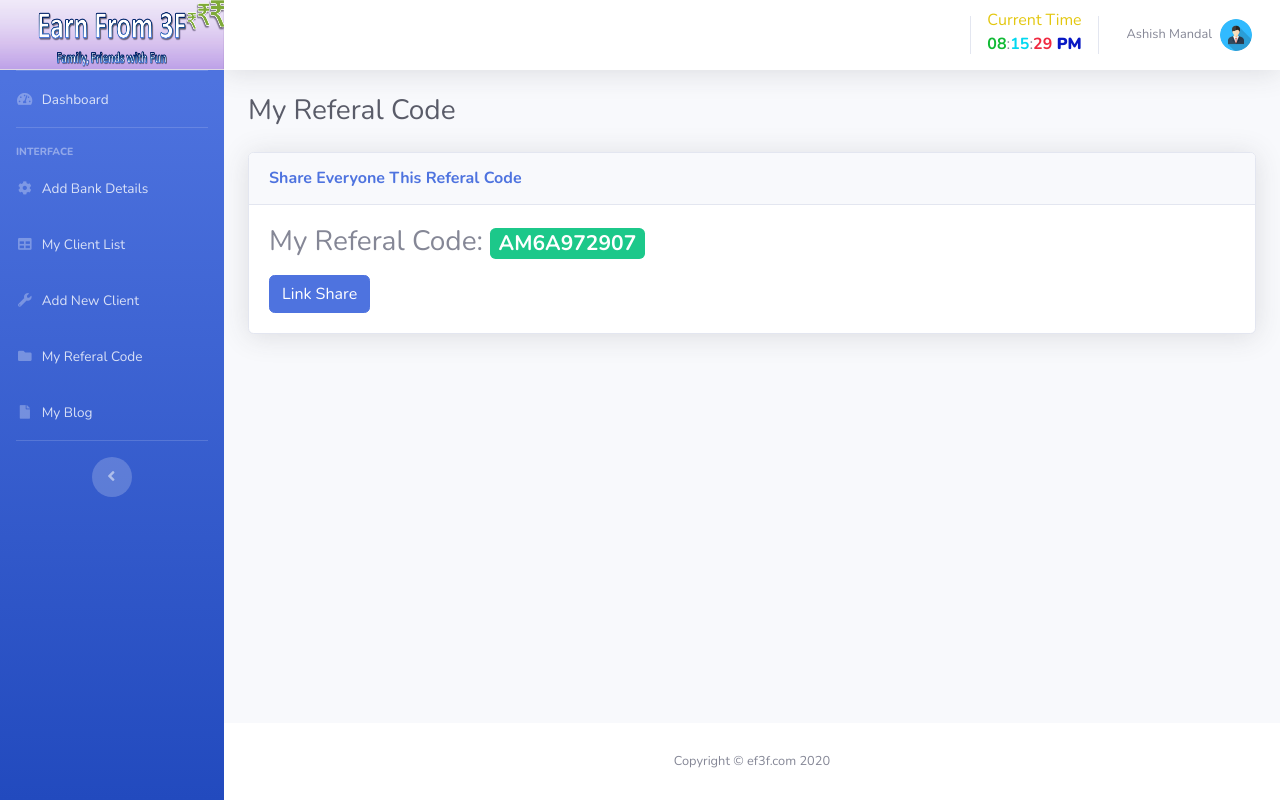
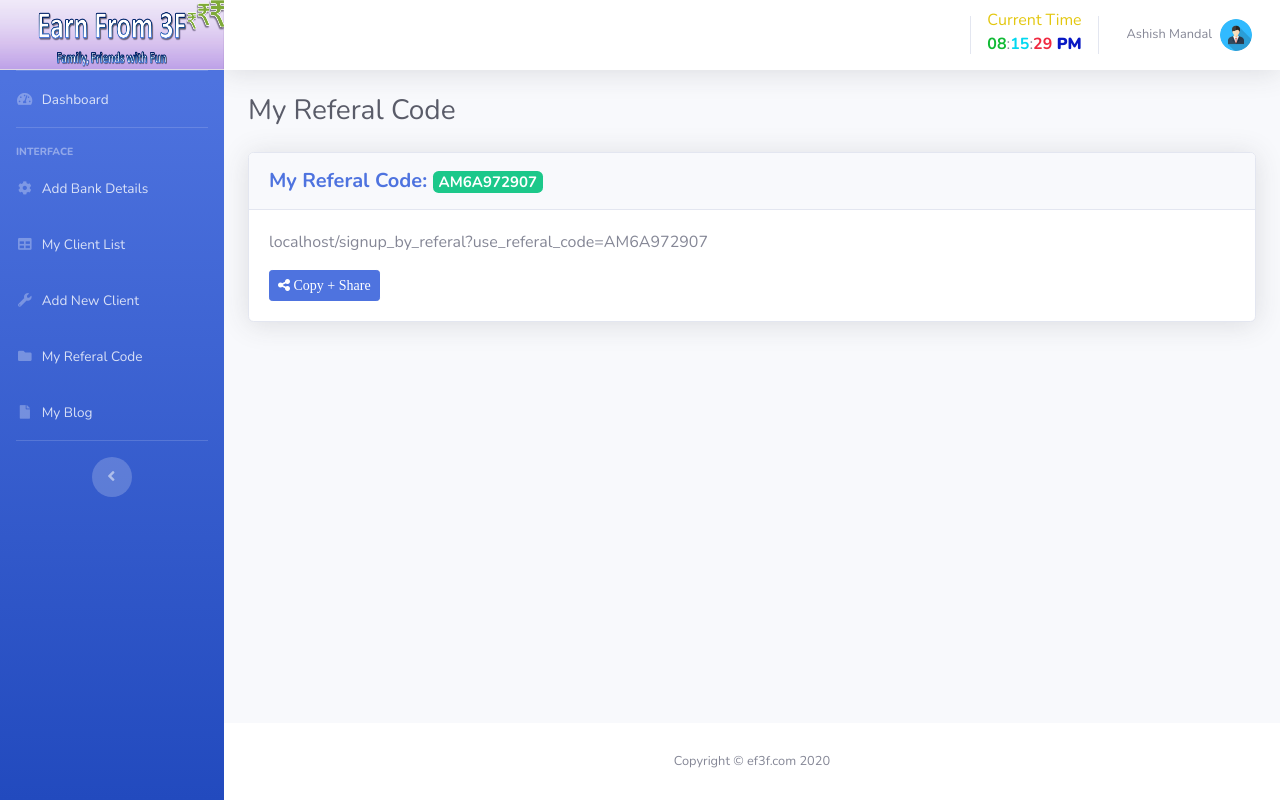
Before and after one commit to Ashish-Kumar-Mandal/ef3f, a Django app: page /client/my_referal_code in a window 1280 px wide. Run offline with Django 3.2, Linux system fonts and the light colour scheme; a user stored in the database is signed in; data comes from the database, SQL or seed files in the repository; both versions use the stored data as it was after the commit; some libraries are stand-ins or nearby versions.

Commit message:
add clipboard copy

```diff
--- a/home/views.py
+++ b/home/views.py
@@ -49,7 +49,7 @@ def handleSignup(request):
             myuser.last_name = lname
             myuser.save()
             UserProfile.objects.filter(user_id=myuser).update(use_referal_code=use_referal_code, my_referal_code=my_referal_code, mobile=mobile)
-            messages.success(request, 'Congratulations! Your EF3F account has been registred successfully.')
+            messages.success(request, '( USER_ID: '+uname+' ) Congratulations! Your EF3F account has been registred successfully.')
         except:
             messages.error(request, 'Something Wrong! Try again.')
         return redirect('Home')
@@ -96,7 +96,7 @@ def signup_by_referal(request):
             myuser.last_name = lname
             myuser.save()
             UserProfile.objects.filter(user_id=myuser).update(use_referal_code=use_referal_code, my_referal_code=my_referal_code, mobile=mobile)
-            messages.success(request, 'Congratulations! Your EF3F account has been registred successfully.')
+            messages.success(request, '( USER_ID: '+uname+' ) Congratulations! Your EF3F account has been registred successfully.')
             return redirect('Home')
         except:
             messages.error(request, 'Something Wrong! Try again.')
--- a/templates/base.html
+++ b/templates/base.html
@@ -167,8 +167,6 @@
     <script src="{% static 'vendor/jquery-easing/jquery.easing.min.js' %}"></script>
     <!-- Custom scripts for all pages-->
     <script src="{% static 'js/sb-admin-2.min.js' %}"></script>
-    <!-- Page level plugins -->
-    <script src="{% static 'vendor/chart.js/Chart.min.js' %}"></script>
 
     <script src="{% static 'vendor/datatables/jquery.dataTables.min.js' %}"></script>
 	<script src="{% static 'vendor/datatables/dataTables.bootstrap4.min.js' %}"></script>
--- a/templates/client/share_referal_code.html
+++ b/templates/client/share_referal_code.html
@@ -1,6 +1,19 @@
 {% extends 'base.html' %}
 {% block title %} My Referal Code {% endblock title %}
 {% block body_titlle %}My Referal Code{% endblock body_titlle %}
+{% block css %}<style>
+#urlShare{
+    min-width: 500px;
+    overflow-x: scroll;
+    border: none;
+    outline: none;
+    color: rgba(red, green, blue, alpha);
+    border-radius: 10px;
+}
+.alert{
+    display: none;
+}
+</style>{% endblock css %}
 
 {% block body %}
     <div class="row">
@@ -9,17 +22,39 @@
             <!-- Our Mission Example -->
             <div class="card shadow mb-4">
                 <div class="card-header py-3">
-                    <h6 class="m-0 font-weight-bold text-primary">Share Everyone This Referal Code</h6>
+                    <h5 class="m-0 font-weight-bold text-primary">My Referal Code: <span class="badge badge-success">{{my_referal_code}}</span></h5>
                 </div>
                 <div class="card-body text-justify">
-                    <form class="user" method="post" action="/client/my_referal_code"> {% csrf_token %}
-                        <div class="form-group">
-                            <h3>My Referal Code: <span class="badge badge-success">{{my_referal_code}}</span></h3>
-                        </div>
-                        <a href="{{ BASE_URL }}/signup_by_referal?use_referal_code={{my_referal_code}}" target="_blank" class="btn btn-primary">Link Share</a>
-                    </form>
+                    <div>
+                        <p id="urlShare">{{ request.get_host }}/signup_by_referal?use_referal_code={{my_referal_code}}</p>
+                        <button id="btnShare" class="btn btn-primary btn-sm"><i class="fa fa-share-alt"> Copy + Share</i></button>
+                        <span class="alert">Copied</span>
+                    </div>
                 </div>
             </div>
         </div>
     </div>
 {% endblock body %}
+
+{% block js %}<script>
+    function copy(copyId){
+        var $inp = $("<input>");
+        $("body").append($inp);
+        $inp.val($(""+copyId).text()).select();
+        document.execCommand("copy");
+        $inp.remove();
+        $(".alert").fadeIn(500, function(){
+            $(".alert").fadeOut(2000)
+        });
+
+        $("p").css({"color": "red", "font-weight": "bold"});
+        $("#btnShare").html('Copied');
+        $("#btnShare").css('background-color','green');
+    }
+
+    $(document).ready(function(){
+        $("#btnShare").click(function(){
+            copy("#urlShare");
+        });
+    });
+</script>{% endblock js %}
```
Also changed, not shown: db.sqlite3.
